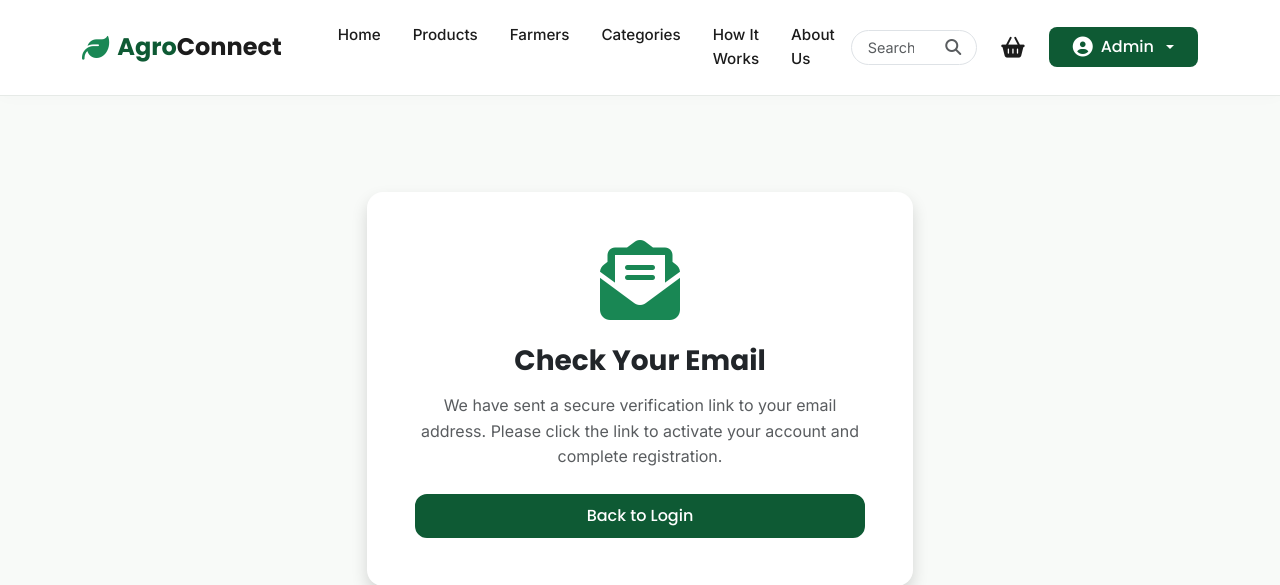
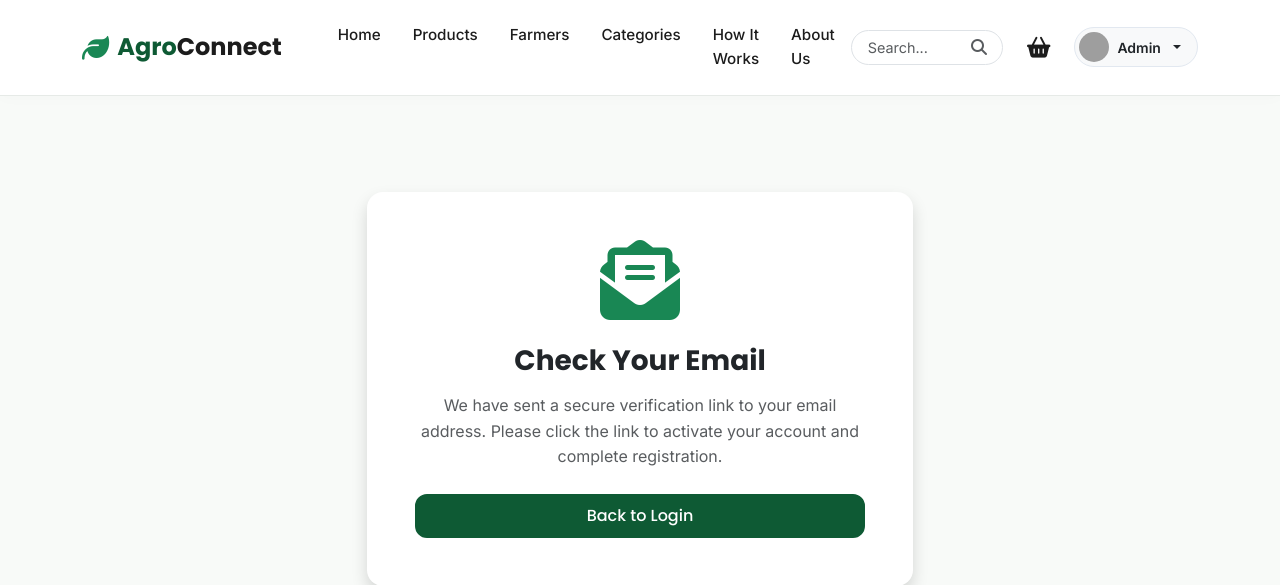
Before and after one commit to Ishmael86/agro_connect, a Django app: page /accounts/activation-sent/ in a window 1280 px wide. Shown: the top 585 px of the page. Run offline with Django 5.2, Linux system fonts and the light colour scheme; a user stored in the database is signed in; data comes from the database, SQL or seed files in the repository; both versions use the stored data as it was after the commit; grey boxes are pictures that could not be loaded.

Commit message:
feat: Enhance user dropdown menu with profile image and account type display

```diff
--- a/templates/partials/navbar.html
+++ b/templates/partials/navbar.html
@@ -59,20 +59,38 @@
                 <!-- Auth Buttons / Dropdown -->
                 {% if request.user.is_authenticated %}
                     <div class="dropdown">
-                        <button class="btn btn-primary-green dropdown-toggle d-flex align-items-center gap-2 py-2 border-0" type="button" id="userMenu" data-bs-toggle="dropdown" aria-expanded="false" style="border-radius: var(--radius-sm);">
-                            <i class="fas fa-user-circle fs-5"></i>
-                            <span>{{ request.user.first_name|default:request.user.username }}</span>
+                        <button class="btn dropdown-toggle d-flex align-items-center gap-2 p-1 pe-3 border" type="button" id="userMenu" data-bs-toggle="dropdown" aria-expanded="false" style="border-radius: 50px; background-color: #f8f9fa; border-color: #e2e8f0 !important;">
+                            <div style="width: 30px; height: 30px; flex-shrink: 0;">
+                                {% if request.user.account_type == 'FARMER' and request.user.farmer_profile.profile_image %}
+                                    <img src="{{ request.user.farmer_profile.profile_image.url }}" alt="Avatar" class="w-100 h-100 object-fit-cover rounded-circle">
+                                {% elif request.user.account_type == 'BUYER' and request.user.buyer_profile.profile_image %}
+                                    <img src="{{ request.user.buyer_profile.profile_image.url }}" alt="Avatar" class="w-100 h-100 object-fit-cover rounded-circle">
+                                {% else %}
+                                    <img src="https://images.unsplash.com/photo-1534528741775-53994a69daeb?auto=format&fit=crop&w=100&q=80" alt="Avatar" class="w-100 h-100 object-fit-cover rounded-circle">
+                                {% endif %}
+                            </div>
+                            <span class="fw-semibold text-dark small">{{ request.user.first_name|default:request.user.username }}</span>
                         </button>
-                        <ul class="dropdown-menu dropdown-menu-end shadow border-0 p-2 mt-2 rounded-3" aria-labelledby="userMenu" style="min-width: 220px; font-size: 0.9rem;">
-                            <li>
-                                <span class="dropdown-item-text text-muted small d-flex align-items-center justify-content-between">
-                                    <span>Account:</span>
-                                    <span class="badge bg-success-light text-success fw-bold px-2 py-1 rounded-pill" style="font-size: 0.75rem;">
-                                        {% if request.user.is_superuser %}Administrator{% else %}{{ request.user.get_account_type_display }}{% endif %}
-                                    </span>
-                                </span>
+                        <ul class="dropdown-menu dropdown-menu-end shadow border-0 p-2 mt-2 rounded-3" aria-labelledby="userMenu" style="min-width: 245px; font-size: 0.9rem;">
+                            <li class="p-3 border-bottom mb-2 bg-light rounded-3">
+                                <div class="d-flex align-items-center gap-3">
+                                    <div style="width: 44px; height: 44px; flex-shrink: 0;">
+                                        {% if request.user.account_type == 'FARMER' and request.user.farmer_profile.profile_image %}
+                                            <img src="{{ request.user.farmer_profile.profile_image.url }}" alt="Avatar" class="w-100 h-100 object-fit-cover rounded-circle">
+                                        {% elif request.user.account_type == 'BUYER' and request.user.buyer_profile.profile_image %}
+                                            <img src="{{ request.user.buyer_profile.profile_image.url }}" alt="Avatar" class="w-100 h-100 object-fit-cover rounded-circle">
+                                        {% else %}
+                                            <img src="https://images.unsplash.com/photo-1534528741775-53994a69daeb?auto=format&fit=crop&w=100&q=80" alt="Avatar" class="w-100 h-100 object-fit-cover rounded-circle">
+                                        {% endif %}
+                                    </div>
+                                    <div class="overflow-hidden">
+                                        <h6 class="fw-bold text-dark mb-0 text-truncate" style="max-width: 135px;">{{ request.user.get_full_name|default:request.user.username }}</h6>
+                                        <span class="badge bg-success-light text-success font-xs fw-semibold mt-1" style="font-size: 0.7rem; padding: 3px 8px; border-radius: 20px;">
+                                            {% if request.user.is_superuser %}Admin{% else %}{{ request.user.get_account_type_display }}{% endif %}
+                                        </span>
+                                    </div>
+                                </div>
                             </li>
-                            <li><hr class="dropdown-divider"></li>
 
                             {% if request.user.is_superuser or request.user.is_staff %}
                                 <li>
```
Also changed, not shown: db.sqlite3.
